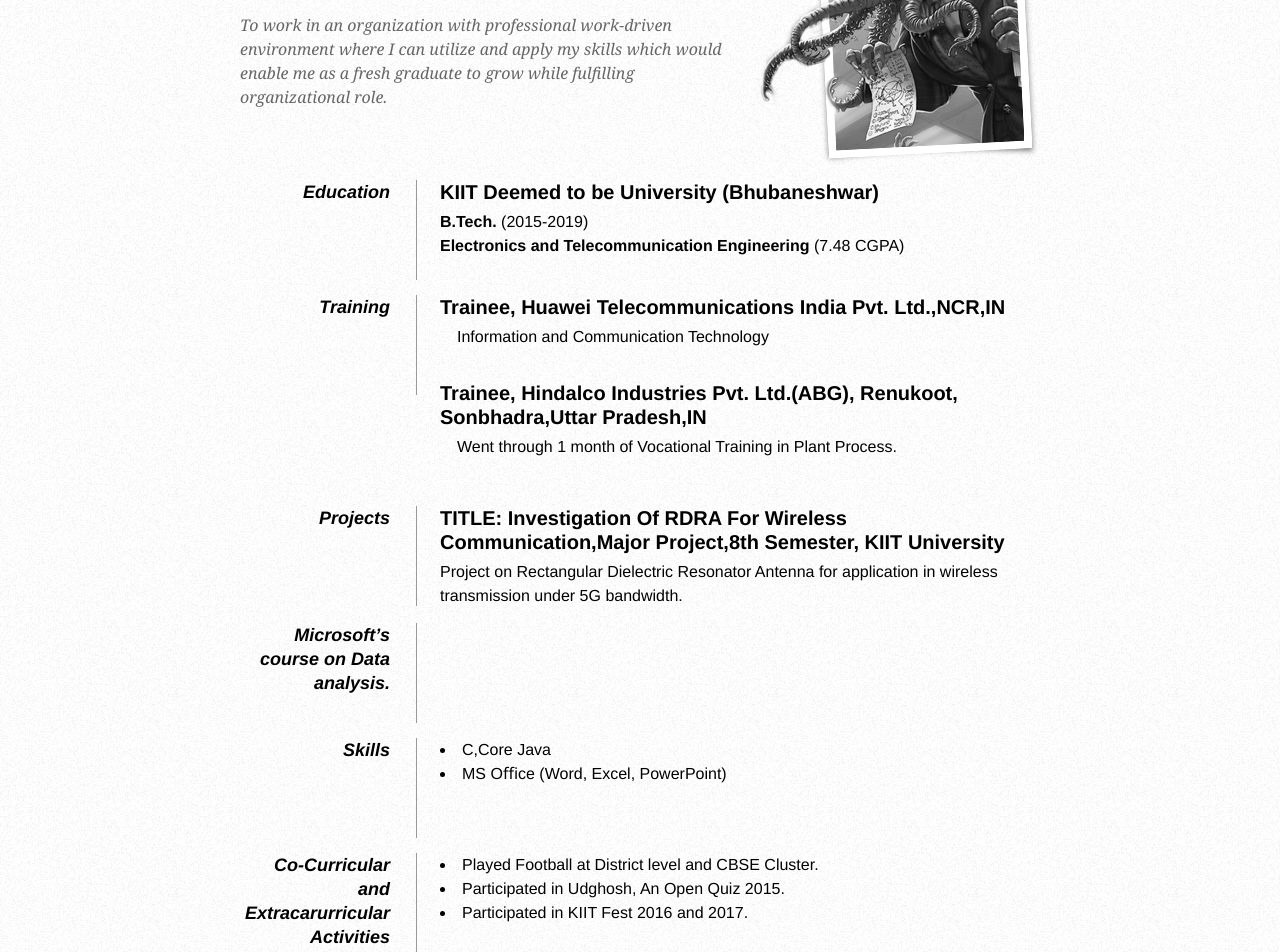
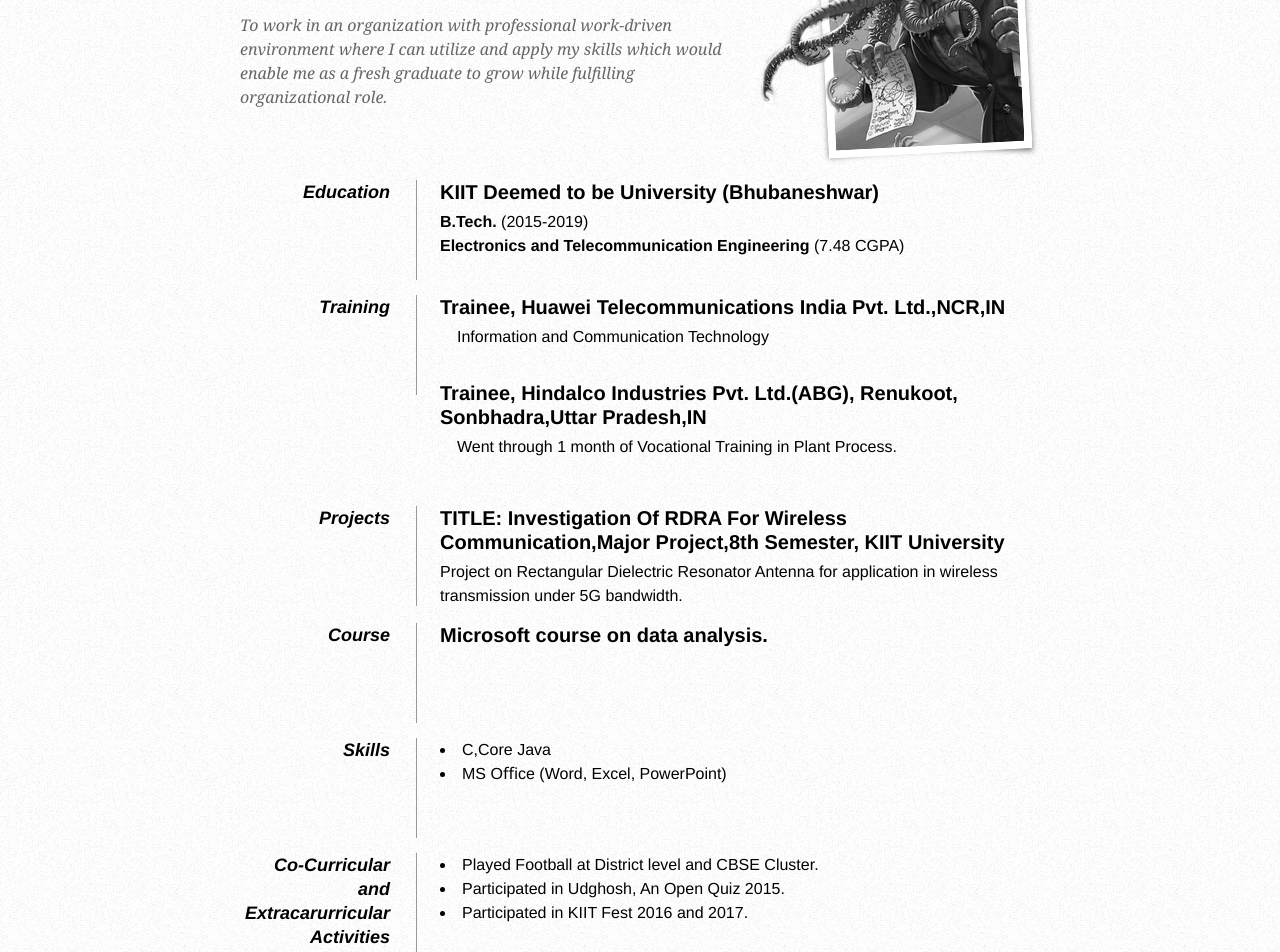
Before and after one commit to cipherashish/Resume, a plain HTML site: page index.html in a window 1280 px wide. Shown: the part 148-1100 px from the top of the page. Drawn offline with Linux system fonts and the light colour scheme.

Commit message:
Add files via upload

```diff
--- a/index.html
+++ b/index.html
@@ -92,10 +92,12 @@
 
             </dd>
 
+            <dd class="clear"></dd>
 
-            <dd class="clear"></dd>
-            <dt>
-                <pr>Microsoft’s course on Data analysis.</pr>
+            <dt>Course</dt>
+            <dd>
+                <h2>Microsoft course on data analysis.</h2>
+            </dd>
             <dd class="clear"></dd>
 
             <dt>Skills</dt>
```
